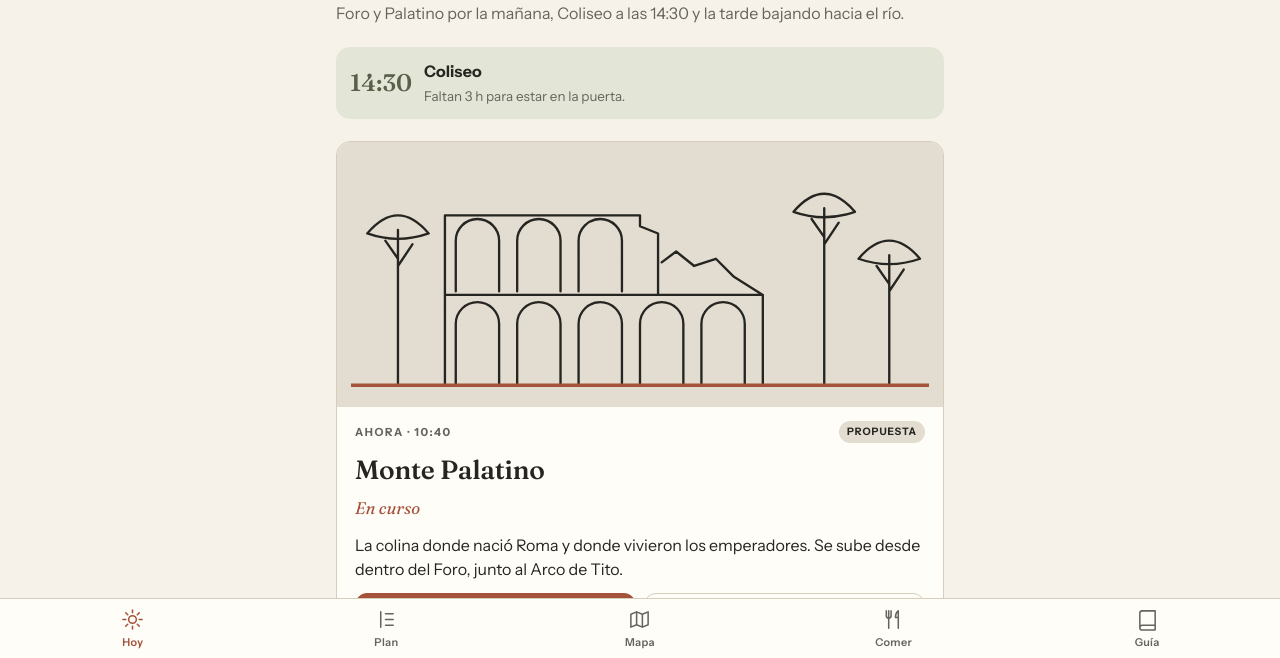
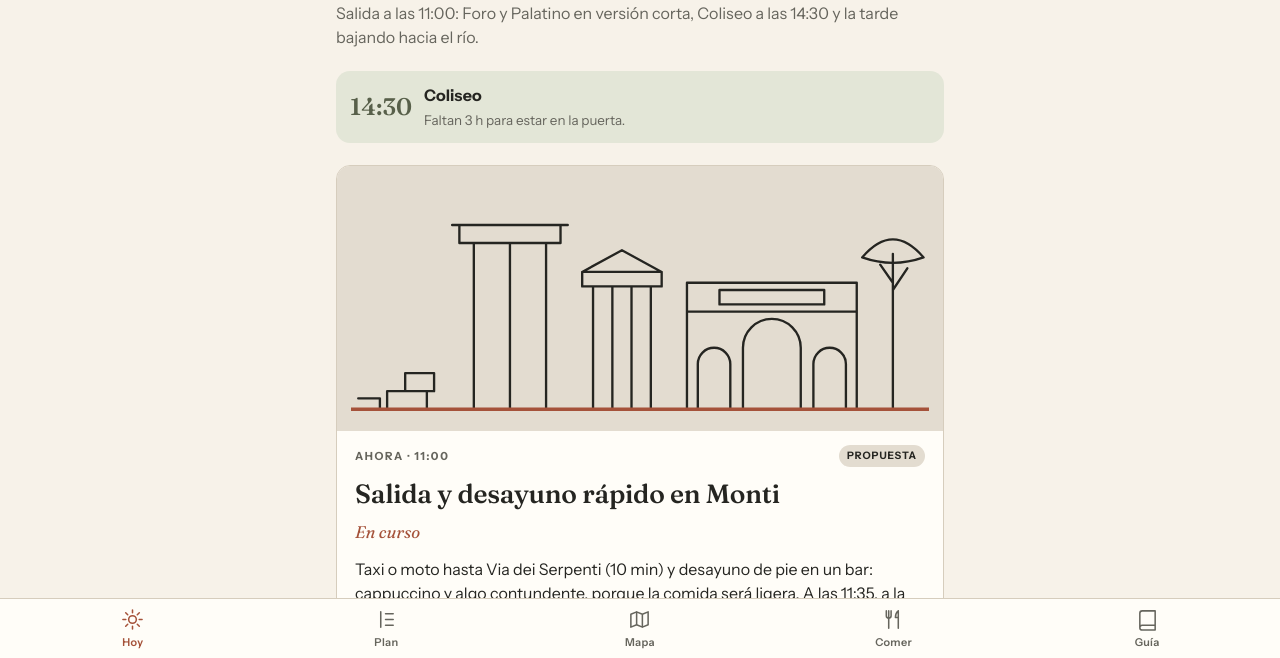
Before and after one commit to ccccc22222gpt/ccccc2, a plain HTML site: page index.html in a window 1280 px wide. Shown: the part 140-798 px from the top of the page. Drawn offline with Linux system fonts and the light colour scheme; no server answers.

Commit message:
Replan Sunday for an 11:00 start
Co-Authored-By: Claude Fable 5.2 <noreply@anthropic.com>
Claude-Session: https://claude.ai/code/session_012GFLhYvvvBxHMtKuKwB99z

```diff
--- a/js/data.js
+++ b/js/data.js
@@ -20,7 +20,7 @@ window.RN = (function () {
       intro: 'Salida tardía y todo a pie: del alto de Piazza di Spagna al Panteón, San Pedro al atardecer y cena en Trastevere.',
       rain: 'Con lluvia: San Pedro, Panteón y Sant’Ignazio son interiores. Si llueve fuerte por la tarde, taxi del Panteón a San Pedro y de San Pedro a Trastevere.' },
     { id: 'dom', date: '2026-11-15', label: 'Domingo 15', short: 'Dom', title: 'Roma imperial y Trastevere', color: '#58604A',
-      intro: 'Foro y Palatino por la mañana, Coliseo a las 14:30 y la tarde bajando hacia el río.',
+      intro: 'Salida a las 11:00: Foro y Palatino en versión corta, Coliseo a las 14:30 y la tarde bajando hacia el río.',
       rain: 'Con lluvia: el Foro tiene poco refugio; acortad el Palatino. Tras el Coliseo, id directos al Gueto y cenad allí.' },
     { id: 'lun', date: '2026-11-16', label: 'Lunes 16', short: 'Lun', title: 'Vaticano y vuelo', color: '#2F5D7C',
       intro: 'Museos Vaticanos a las 11:00 y vuelo a las 17:00. Hoy manda el reloj.',
@@ -144,35 +144,35 @@ window.RN = (function () {
 
 
     /* ───────── DOMINGO ───────── */
-    { id: 'd1', day: 'dom', t: '08:30', dur: 30, name: 'Desayuno y bajada al Foro', kind: 'logistica', p: 1,
-      lat: 41.9010, lng: 12.5018, q: 'Largo della Salara Vecchia, Roma', status: 'PROPUESTA',
-      brief: 'Sin metro: 25 minutos andando cuesta abajo por Via Nazionale y Via dei Serpenti, o 10 minutos en taxi o moto hasta Via dei Fori Imperiali.',
+    { id: 'd1', day: 'dom', t: '11:00', dur: 35, name: 'Salida y desayuno rápido en Monti', kind: 'logistica', p: 1,
+      lat: 41.9010, lng: 12.5018, q: 'Via dei Serpenti, Roma', status: 'PROPUESTA',
+      brief: 'Taxi o moto hasta Via dei Serpenti (10 min) y desayuno de pie en un bar: cappuccino y algo contundente, porque la comida será ligera. A las 11:35, a la entrada del Foro.',
       look: ['Llevad las dos entradas del Coliseo y un documento de identidad cada uno', 'Agua: en el Foro hay fuentes, pero no bares', 'Calzado con suela: el empedrado romano resbala si llueve'],
-      tip: 'Los domingos Via dei Fori Imperiali se cierra al tráfico. Es el mejor día para caminarla.', eat: ['faro'] },
-    { id: 'd2', day: 'dom', t: '09:00', dur: 95, name: 'Foro Romano', kind: 'monumento', p: 1, audio: true,
+      tip: 'Los domingos Via dei Fori Imperiali está cerrada al tráfico: que el taxi os deje en Via Cavour o Via dei Serpenti. Llevad las dos entradas y los documentos.', eat: ['faro'] },
+    { id: 'd2', day: 'dom', t: '11:40', dur: 50, name: 'Foro Romano', kind: 'monumento', p: 1, audio: true,
       lat: 41.8930, lng: 12.4868, q: 'Foro Romano ingresso Largo della Salara Vecchia, Roma', status: 'VERIFICAR', cost: 'Incluido en vuestra entrada del Coliseo',
       brief: 'El centro del mundo durante mil años. Entrad por Largo della Salara Vecchia, en Via dei Fori Imperiali. Abre a las 9:00.',
       look: ['La Curia: el edificio de ladrillo alto y sobrio era el Senado', 'El Templo de César: un montículo bajo un techo donde aún dejan flores', 'El Arco de Tito, al fondo: en su interior, el relieve con el candelabro de Jerusalén'],
       story: 'Durante siglos esto fue un prado de vacas. Así lo llamaban, Campo Vaccino, y los arcos asomaban a medias de la tierra. Lo que veis se excavó sobre todo en el siglo XIX. Antes de Roma, aquí había un pantano entre colinas. Los primeros reyes lo drenaron con la Cloaca Máxima, que sigue funcionando, y el valle seco se convirtió en la plaza de todos: mercado, tribunal, templo y parlamento. Bajad por la Via Sacra, la calle por la que desfilaban los generales victoriosos. A vuestra derecha, el edificio alto de ladrillo es la Curia, el Senado. Está entero porque fue iglesia. Cerca, las ocho columnas del Templo de Saturno guardaban el tesoro del Estado. Buscad un pequeño techo moderno sobre un montículo de piedra: es el altar del Templo de César. En ese punto quemaron su cuerpo en marzo del año 44 antes de Cristo, después de que Marco Antonio leyera el testamento ante la multitud. Dos mil años después, todavía hay quien deja flores. Más adelante, mirad la iglesia metida dentro de un templo con columnas: su puerta verde queda colgada en el aire, a varios metros. Ahí estaba el suelo antes de excavar. Y al final, el Arco de Tito. Dentro, un relieve muestra a los soldados cargando el candelabro de siete brazos del Templo de Jerusalén, saqueado en el año 70. Con ese botín se pagó el Coliseo.',
       fact: 'Todo lo que hoy es ladrillo estuvo forrado de mármol. El mármol acabó en hornos de cal y en las iglesias de Roma.',
       photo: 'Desde la rampa de subida al Palatino, hacia el Arco de Septimio Severo: tendréis el Foro entero con luz de mañana desde el este.',
-      tip: 'La entrada es válida 24 horas desde el primer acceso y permite una sola entrada al Foro-Palatino: no salgáis hasta haber visto las dos cosas. Si en el torno os ponen pegas por la hora del Coliseo, id a la taquilla: el orden Foro primero, Coliseo después está permitido.',
-      short: 'Via Sacra de punta a punta: Curia, altar de César, Arco de Tito. Cuarenta minutos.',
+      tip: 'Versión de hoy, 50 minutos: bajad por la Via Sacra (Curia, altar de César, Templo de Saturno) hasta el Arco de Tito y subid desde ahí al Palatino. La entrada permite un solo acceso al Foro-Palatino: no salgáis hasta haber visto las dos cosas.',
+      short: 'Via Sacra de punta a punta: Curia, altar de César, Arco de Tito.',
       warn: 'En invierno el recinto cierra a las 16:30 (último acceso 15:30). Después del Coliseo ya no da tiempo: por eso va antes.', eat: ['taverna'] },
-    { id: 'd3', day: 'dom', t: '10:40', dur: 65, name: 'Monte Palatino', kind: 'monumento', p: 2, audio: true,
+    { id: 'd3', day: 'dom', t: '12:30', dur: 35, name: 'Monte Palatino', kind: 'monumento', p: 2, audio: true,
       lat: 41.8892, lng: 12.4875, q: 'Palatino, Roma', status: 'PROPUESTA', cost: 'Incluido',
       brief: 'La colina donde nació Roma y donde vivieron los emperadores. Se sube desde dentro del Foro, junto al Arco de Tito.',
       look: ['La terraza de los Jardines Farnesio: la mejor vista del Foro', 'El estadio de Domiciano, un jardín hundido con forma de pista', 'Al sur, el Circo Máximo: cabían 150.000 personas'],
       story: 'La leyenda dice que aquí la loba amamantó a Rómulo y Remo, y que Rómulo trazó en esta colina el primer surco de la ciudad en el año 753 antes de Cristo. La arqueología no confirma gemelos ni loba, pero sí encontró aquí cabañas del siglo VIII antes de Cristo. Alguien fundó algo, y fue en esa fecha. Con la República, el Palatino se convirtió en el barrio caro: Cicerón tenía casa aquí. Augusto nació en la colina y se quedó a vivir, con una modestia calculada. Sus sucesores no tuvieron tanta. Domiciano levantó un palacio que ocupaba la cima entera. De esa residencia, el Palatium, viene la palabra «palacio» en casi todas las lenguas de Europa. Asomaos al sur: esa explanada alargada es el Circo Máximo, donde corrían los carros. El emperador veía las carreras desde su casa.',
       fact: 'Evidencia frente a mito: las cabañas de la Edad del Hierro son reales y están fechadas; Rómulo es tradición.',
       photo: 'Terraza de los Jardines Farnesio, mirando al norte: Foro, Capitolio y, al fondo a la derecha, el Coliseo.',
-      tip: 'Si vais justos, subid solo a la terraza Farnesio (15 min) y bajad. Salid por el Arco de Tito hacia Monti sobre las 11:45.',
+      tip: 'Hoy solo la terraza de los Jardines Farnesio y el mirador sobre el Circo Máximo. Salid por el Arco de Tito a las 13:05.',
       short: 'Terraza Farnesio, foto y abajo.' },
-    { id: 'd4', day: 'dom', t: '12:30', dur: 70, name: 'Comida en Monti', kind: 'comida', p: 1,
+    { id: 'd4', day: 'dom', t: '13:15', dur: 35, name: 'Algo rápido en Monti', kind: 'comida', p: 1,
       lat: 41.8950, lng: 12.4904, q: 'Piazza della Madonna dei Monti, Roma', status: 'PENDIENTE',
-      brief: 'Hoy toca comer pronto: el Coliseo es a las 14:30 y después las cocinas ya han cerrado. A las 12:30, al abrir.',
-      tip: 'A las 13:40 hay que estar pagando. Pedid un plato de pasta por persona, sin entrantes. Si preferís no sentaros tan pronto: algo rápido en Zia Rosetta a las 13:15 y cena temprana. Después, un paseo corto por Via del Boschetto y Via Panisperna de camino.',
-      eat: ['taverna', 'trescalini', 'ziarosetta', 'fatamorgana'] },
+      brief: 'Ocho minutos a pie desde el Arco de Tito. Pizza al taglio o un panecillo relleno, de pie: a las 13:50 hay que salir hacia el Coliseo.',
+      tip: 'No os sentéis en una trattoria: no da tiempo. La comida de verdad será una cena temprana, a las 18:30, en el Gueto. Al salir del Coliseo, un helado o una merienda.',
+      eat: ['milvio', 'ziarosetta', 'trescalini', 'fatamorgana'] },
     { id: 'd5', day: 'dom', t: '14:30', dur: 75, name: 'Coliseo', kind: 'monumento', p: 1, fixed: true, audio: true, lead: 30,
       lat: 41.8902, lng: 12.4922, q: 'Colosseo, Piazza del Colosseo, Roma', status: 'CONFIRMADO', cost: 'Pagado · entrada general 14:30',
       brief: 'Vuestra reserva. Estad en la cola de «visitantes con entrada» a las 14:00: hay control de seguridad y la hora es estricta.',
@@ -215,9 +215,9 @@ window.RN = (function () {
       photo: 'La fachada desde la fuente de la plaza, ya de noche.',
       tip: 'Callejead al salir: Vicolo del Cinque, Via della Scala, Piazza Trilussa. Evitad los locales con fotos de platos en la puerta y camarero llamando.',
       short: 'Entrad cinco minutos a ver el ábside.', eat: ['marmi', 'tonnarello', 'trapizzino', 'otaleg'] },
-    { id: 'd10', day: 'dom', t: '19:00', dur: 90, name: 'Cena: Gueto o Trastevere', kind: 'comida', p: 1,
+    { id: 'd10', day: 'dom', t: '18:30', dur: 90, name: 'Cena: Gueto o Trastevere', kind: 'comida', p: 1,
       lat: 41.8881, lng: 12.4737, q: 'Pizzeria Ai Marmi, Viale di Trastevere, Roma', status: 'PROPUESTA',
-      brief: 'Como en Trastevere ya cenasteis el sábado, hoy podéis quedaros en el Gueto (cocina judeorromana, abierto en domingo) o cruzar a por pizza romana en Ai Marmi.',
+      brief: 'Hoy la comida ha sido ligera: cenad pronto. En el Gueto la cocina judeorromana abre en domingo; en Trastevere, Ai Marmi abre a las 18:30.',
       tip: 'Da Enzo al 29 cierra los domingos: no vayáis. Vuelta al hotel: bus H desde Viale di Trastevere hasta Termini, o taxi (unos 12–15 €).',
       eat: ['nonnabetta', 'baghetto', 'marmi', 'trapizzino', 'otaleg'] },
 
@@ -316,6 +316,9 @@ window.RN = (function () {
     { id: 'ziarosetta', name: 'Zia Rosetta', zone: 'Monti', type: 'Rápido', lat: 41.8967, lng: 12.4932, addr: 'Via Urbana 54',
       order: 'Rosette (panecillos romanos) rellenas', pp: '6–10 €', hours: 'Mediodía. Verificar domingo.', reserve: 'No.', tel: '', url: '',
       why: 'Solución de 15 minutos si el Foro se alarga.', but: 'Local mínimo.', when: 'Domingo, plan rápido' },
+    { id: 'milvio', name: 'Forno da Milvio', zone: 'Monti', type: 'Rápido', lat: 41.8957, lng: 12.4903, addr: 'Via dei Serpenti 7',
+      order: 'Pizza al taglio: patata, margarita, la que salga del horno', pp: '5–9 €', hours: 'Mediodía y tarde. Verificar domingo.', reserve: 'No. Mostrador.', tel: '', url: '',
+      why: 'Horno de barrio a ocho minutos del Coliseo. Se pide al peso y se come en la calle.', but: 'Datos de memoria: si está cerrado, cualquier «pizza al taglio» de Via dei Serpenti sirve.', when: 'Domingo, plan rápido' },
     { id: 'fatamorgana', name: 'Fatamorgana Monti', zone: 'Monti', type: 'Helado', lat: 41.8958, lng: 12.4912, addr: 'Piazza degli Zingari 5',
       order: 'Sabores raros bien hechos: albahaca, nuez y miel', pp: '3,50–5 €', hours: 'Tarde. Verificar.', reserve: 'No.', tel: '', url: '',
       why: 'Helado sin aditivos, de camino al Coliseo.', but: '', when: 'Domingo, postre' },
--- a/sw.js
+++ b/sw.js
@@ -1,6 +1,6 @@
 /* Roma Nostra · funcionamiento sin conexión.
    Precarga la app completa; el tiempo va primero a la red; las teselas del mapa se guardan según se ven. */
-const V = 'rn-v3';
+const V = 'rn-v4';
 const SHELL = ['./', 'index.html', 'bolsillo.html', 'css/app.css', 'js/data.js', 'js/art.js', 'js/app.js', 'vendor/maplibre-gl.js', 'vendor/maplibre-gl.css',
   'fonts/fraunces-latin-wght-normal.woff2', 'fonts/fraunces-latin-wght-italic.woff2', 'fonts/instrument-sans-latin-wght-normal.woff2',
   'manifest.webmanifest', 'icons/icon-192.png', 'icons/icon-512.png', 'icons/apple-touch-icon.png',
```
Also changed, not shown: bolsillo.html (+1 -1 lines), exports/roma-nostra.csv (+6 -5 lines), 3 other files.
